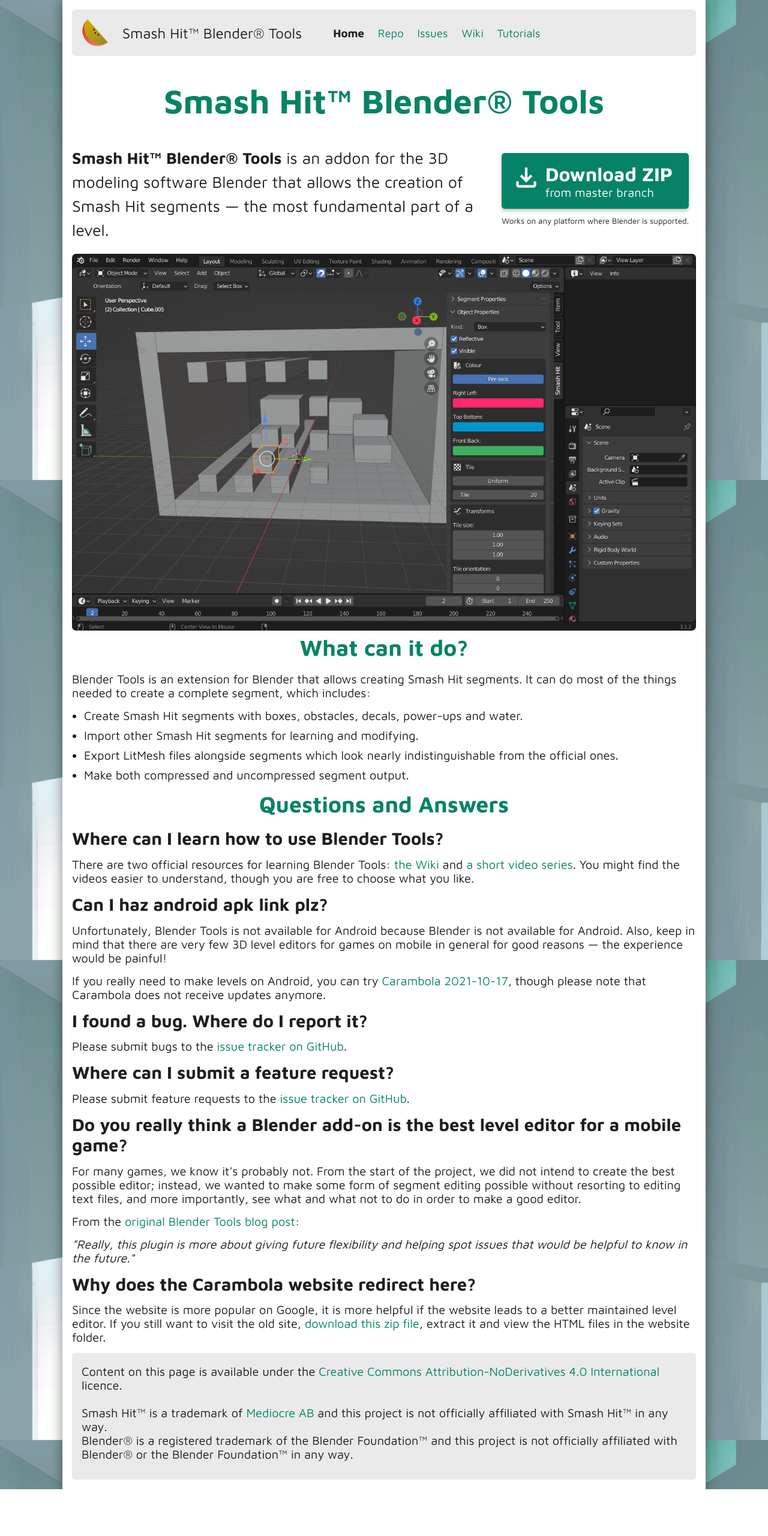
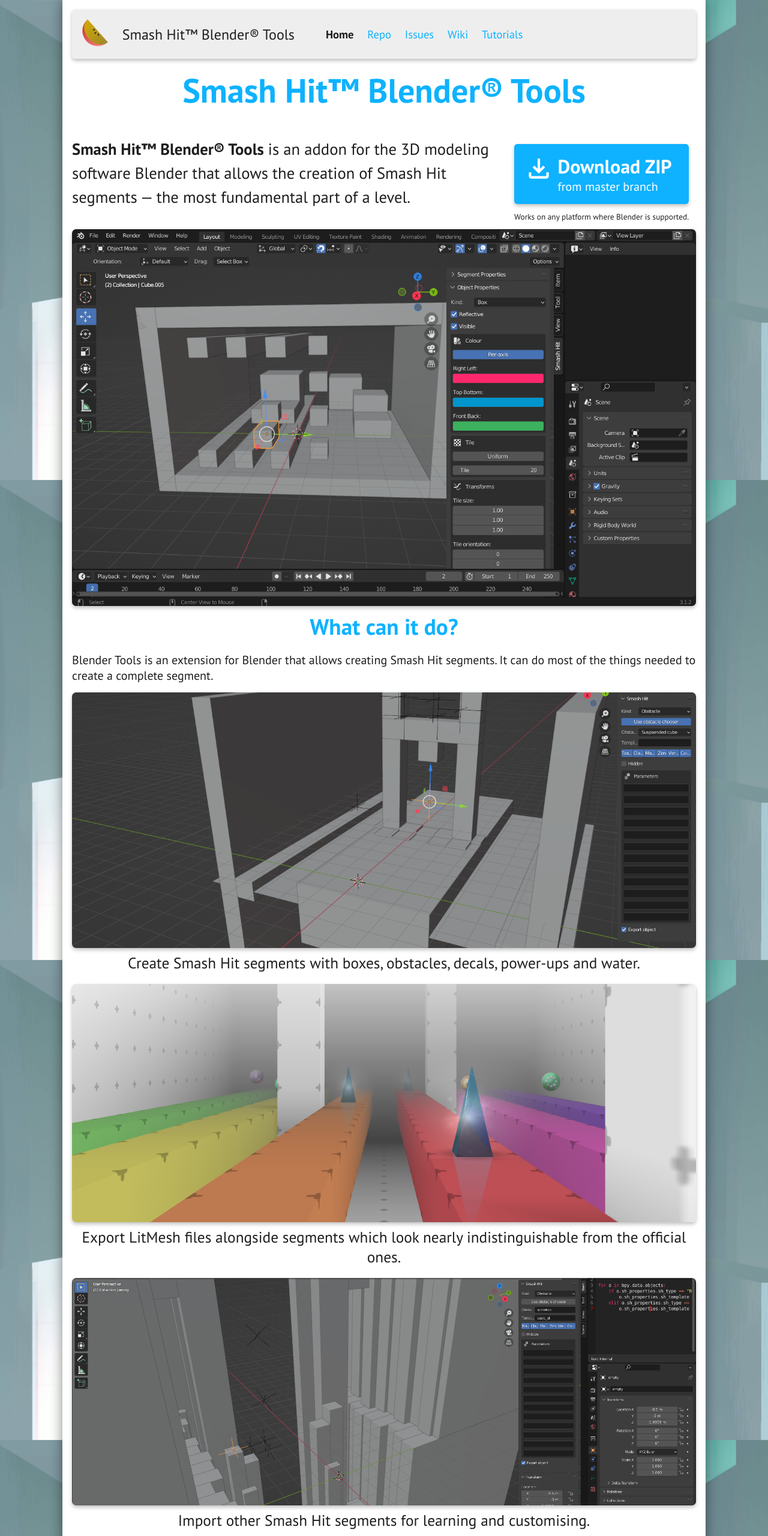
Before and after one commit to Smashing-Tech/Smash-Hit-Blender-Tools, a plain HTML site: page docs/index.html in a window 1280 px wide. Shown: the top 2560 px of the page at 60% size. Before the commit the page ends 2482 px from the top, so only its background shows below. Drawn offline with Linux system fonts and the light colour scheme.

Commit message:
Update website

```diff
--- a/docs/index.html
+++ b/docs/index.html
@@ -1,3 +1,4 @@
+<!DOCTYPE html>
 <html>
 	<head>
 		<meta charset="utf-8"/>
@@ -18,7 +19,8 @@
 				<div class="cb-top-item"><a href="https://github.com/knot126/Smash-Hit-Blender-Tools/wiki">Wiki</a></div>
 				<div class="cb-top-item"><a href="https://www.youtube.com/playlist?list=PL9lOKwOG5hg6yscbrZwv4cXlM3tiHMrud">Tutorials</a></div>
 			</div>
-			<h1>Smash Hit™ Blender® Tools</h1>
+
+			<h1 class="post-navbar-padding">Smash Hit™ Blender® Tools</h1>
 			<div class="carambola-download">
 				<div class="carambola-download-box" onclick="window.open('https://github.com/knot126/Smash-Hit-Blender-Tools/archive/refs/heads/main.zip')">
 					<div class="carambola-download-left">
@@ -32,15 +34,23 @@
 				<p class="small-text">Works on any platform where Blender is supported.</p>
 			</div>
 			<p class="cb-quote"><b>Smash Hit™ Blender® Tools</b> is an addon for the 3D modeling software Blender that allows the creation of Smash Hit segments &mdash; the most fundamental part of a level.</p>
-			<img src="./screen.png" width="100%" style="border-radius: 0.425em;"/>
+			<img class="billboard" src="./screen.png" width="100%"/>
 			<h2>What can it do?</h2>
-			<p>Blender Tools is an extension for Blender that allows creating Smash Hit segments. It can do most of the things needed to create a complete segment, which includes:</p>
-			<ul>
-				<li>Create Smash Hit segments with boxes, obstacles, decals, power-ups and water.</li>
-				<li>Import other Smash Hit segments for learning and modifying.</li>
-				<li>Export LitMesh files alongside segments which look nearly indistinguishable from the official ones.</li>
-				<li>Make both compressed and uncompressed segment output.</li>
-			</ul>
+			<p>Blender Tools is an extension for Blender that allows creating Smash Hit segments. It can do most of the things needed to create a complete segment.</p>
+
+			<img class="billboard" src="./create.png" width="100%"/>
+			<p class="feature">Create Smash Hit segments with boxes, obstacles, decals, power-ups and water.</p>
+
+			<img class="billboard" src="./mesh.png" width="100%"/>
+			<p class="feature">Export LitMesh files alongside segments which look nearly indistinguishable from the official ones.</p>
+
+			<img class="billboard" src="./import.png" width="100%"/>
+			<p class="feature">Import other Smash Hit segments for learning and customising.</p>
+
+<!-- 		<iframe style="min-width: 65em; min-height: 36.5em; border-radius: 0.425em" src="https://www.youtube.com/embed/FRYRGTvcXQk"></iframe> -->
+			<img class="billboard" src="./quick.png" width="100%"/>
+			<p class="feature">Quickly test changes to your segments using a small and easily set up client and server.</p>
+
 			<h2>Questions and Answers</h2>
 
 			<h3>Where can I learn how to use Blender Tools?</h3>
@@ -65,7 +75,12 @@
 			<p>Since the website is more popular on Google, it is more helpful if the website leads to a better maintained level editor. If you still want to visit the old site, <a href="https://github.com/knot126/Carambola/archive/391a06d9f65e4664dd5bd3887893efb789ae872c.zip">download this zip file</a>, extract it and view the HTML files in the website folder.</p>
 
 			<div class="bottom-section">
-				<p>Content on this page is available under the <a rel="license" href="https://creativecommons.org/licenses/by-nd/4.0/legalcode">Creative Commons Attribution-NoDerivatives 4.0 International</a> licence.<br/><br/>Smash Hit™ is a trademark of <a href="https://medicore.se">Mediocre AB</a> and this project is not officially affiliated with Smash Hit™ in any way.<br/>Blender® is a registered trademark of the Blender Foundation™ and this project is not officially affiliated with Blender® or the Blender Foundation™ in any way.</p>
+				<p>Content on this page is available under the <a rel="license" href="https://creativecommons.org/licenses/by-nd/4.0/legalcode">Creative Commons Attribution-NoDerivatives 4.0 International</a> licence.</p>
+				<p>Treadmark usage notices:</p>
+				<ul>
+					<li>Smash Hit™ is a trademark of <a href="https://medicore.se">Mediocre AB</a> and this project is not officially affiliated with Smash Hit™ in any way.</li>
+					<li>Blender® is a registered trademark of the <a href="https://www.blender.org/about/foundation/">Blender Foundation™</a> and this project is not officially affiliated with Blender® or the Blender Foundation™ in any way.</li>
+				</ul>
 			</div>
 		</div>
 	</body>
--- a/docs/main.css
+++ b/docs/main.css
@@ -1,26 +1,40 @@
 /* Carambola Website CSS */
-@import url('https://fonts.googleapis.com/css2?family=Maven+Pro:wght@400;700&display=swap');
+@import url('https://fonts.googleapis.com/css2?family=PT+Sans:wght@400;700&display=swap');
 
 /* Remove default padding */
-* { margin: 0; padding: 0; }
+* {
+	margin: 0;
+	padding: 0;
+	--main-colour: #0eb2ff;
+}
 
 h1, h2, h3, h4, p, li {
-	font-family: "Maven Pro", sans-serif;
+	font-family: "PT Sans", sans-serif;
 	margin-top: 0.15em;
 	margin-bottom: 0.5em;
 }
 
-h1 { font-size: 42pt; color: #068367; text-align: center; margin: 0.75em; }
-h2 { font-size: 28pt; color: #068367; text-align: center; }
+h1 { font-size: 42pt; color: var(--main-colour); text-align: center; margin: 0.75em; }
+h2 { font-size: 28pt; color: var(--main-colour); text-align: center; }
 h3 { font-size: 22pt; }
 h4 { font-size: 18pt; }
 p, ul { font-size: 15pt; margin-bottom: 0.75em; }
 ul { margin-left: 1em; }
 .cb-quote { font-size: 20pt; line-height: 1.5; }
 
+.feature {
+	font-size: 19pt;
+	text-align: center;
+}
+
+.billboard {
+	border-radius: 0.425em;
+	box-shadow: 0 0.2em 0.4em #0000003f;
+}
+
 @media (prefers-color-scheme: dark) {
 	h1, h2 {
-		color: #09c398;
+		color: var(--main-colour);
 	}
 }
 
@@ -36,7 +50,7 @@
 }
 
 ::selection {
-	background: #068367;
+	background: var(--main-colour);
 	color: #fff;
 }
 
@@ -65,13 +79,13 @@
 }
 
 .main-section a {
-	color: #068367;
+	color: var(--main-colour);
 	text-decoration-line: none;
 	border-radius: 0.2em;
 }
 
 .main-section a:hover {
-	background: #0683673a;
+	background: var(--main-colour)3a;
 }
 
 @media (prefers-color-scheme: dark) {
@@ -81,22 +95,37 @@
 	}
 
 	.main-section a {
-		color: #09c398;
+		color: var(--main-colour);
 	}
 }
 
 .navbar-section {
-	background: #eaeaea;
+	-webkit-backdrop-filter: blur(0.5em);
+	backdrop-filter: blur(0.5em);
+	background: #eaeaead0;
 	border: none;
 	border-radius: 0.325em;
+	box-shadow: 0 0.2em 0.4em #0000003f;
 	padding: 1em;
+	position: fixed;
+	width: 63em;
+}
+
+.post-navbar-padding {
+	padding-top: 1em;
 }
 
 .bottom-section {
-	background: #eaeaea;
-	border: none;
+	background: #8883;
 	border-radius: 0.325em;
-	padding: 1em;
+	padding: 0.5em;
+}
+
+@media (prefers-color-scheme: dark) {
+	.navbar-section {
+		background: #555d;
+		color: #fff;
+	}
 }
 
 .cb-top-item {
@@ -104,7 +133,7 @@
 	font-size: 14pt;
 	display: inline-block;
 	vertical-align: middle;
-	font-family: "Maven Pro", sans-serif;
+	font-family: "PT Sans", sans-serif;
 }
 
 .cb-logo-item {
@@ -112,7 +141,7 @@
 	font-size: 18pt;
 	display: inline-block;
 	vertical-align: middle;
-	font-family: "Maven Pro", sans-serif;
+	font-family: "PT Sans", sans-serif;
 }
 
 .nc-top {
@@ -160,17 +189,24 @@
 .carambola-download-box {
 	padding: 1em;
 	border-radius: 0.325em;
-	background: #068367;
+	background: var(--main-colour);
 	box-shadow: 0 0.2em 0.4em #0000003f;
 	color: #fff;
 	cursor: pointer;
 	overflow: auto;
 	margin-bottom: 0.75em;
 	transition: background 0.3s;
+	transition: box-shadow 0.3s;
 }
 
 .carambola-download-box:hover {
-	background: #044d3c;
+	background: #1c7fff;
+	box-shadow: 0 0.3em 0.6em #0000002f;
+}
+
+.carambola-download-box:active {
+	background: #1b53a6;
+	box-shadow: 0 0 0 #00000080;
 }
 
 .carambola-download-left {
```
Also changed, not shown: docs/create.png (added), docs/import.png (added), docs/mesh.png (added), docs/quick.png (added).
